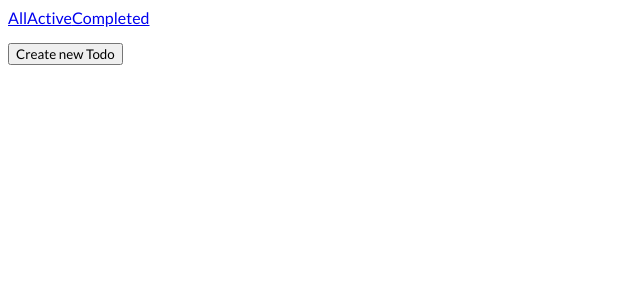
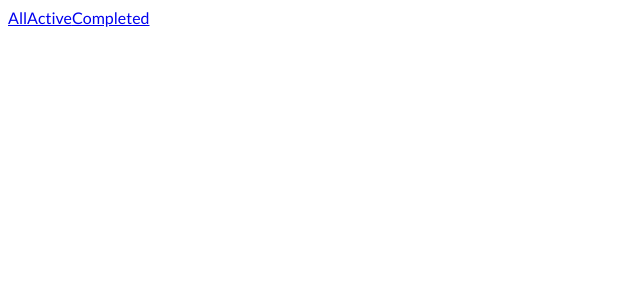
Before and after one commit to Schepp/nca-todo-app, a Vue app: page /#/active in a window 1280 px wide. Shown: the top 300 px of the page, without its empty margins (0-640 px from the left). Built offline with nearby package versions, Linux system fonts and the light colour scheme.

Commit message:
* Finalized structure

```diff
--- a/src/App.vue
+++ b/src/App.vue
@@ -1,18 +1,24 @@
 <template>
-  <div id="app">
-    <div id="nav">
-      <router-link to="/">All</router-link>
-      <router-link to="/active">Active</router-link>
-      <router-link to="/completed">Completed</router-link>
+  <main id="app">
+    <header></header>
+    <div class="contents">
+      <nav id="nav">
+        <router-link to="/">All</router-link>
+        <router-link to="/active">Active</router-link>
+        <router-link to="/completed">Completed</router-link>
+      </nav>
+      <router-view/>
     </div>
-    <router-view/>
-  </div>
+  </main>
 </template>
 
-<style lang="scss">
+<style lang="scss" scoped>
 #app {
+  --light-brand-color: rgba(108, 178, 206, 1);
+  --medium-brand-color: rgba(45, 156, 201, 1);
   --dark-brand-color: rgba(37, 76, 99, 1);
-  --light-brand-color: rgba(108, 178, 206, 1);
+  --light-grey-color: rgba(249, 249, 249, 1);
+  --medium-grey-color: rgba(37, 76, 99, 1);
 
   * {
     font-family: "Lato", sans-serif;
--- a/src/views/Active.vue
+++ b/src/views/Active.vue
@@ -1,20 +1,17 @@
 <template>
   <div>
     <TasksList v-bind:showCompletedStatus="false"/>
-    <FloatingButton/>
   </div>
 </template>
 
 <script>
 // @ is an alias to /src
 import TasksList from "@/components/TasksList.vue";
-import FloatingButton from "@/components/FloatingButton.vue";
 
 export default {
-  name: "home",
+  name: "active",
   components: {
-    TasksList,
-    FloatingButton
+    TasksList
   }
 };
 </script>
--- a/src/views/Completed.vue
+++ b/src/views/Completed.vue
@@ -1,20 +1,17 @@
 <template>
   <div>
     <TasksList v-bind:showCompletedStatus="true"/>
-    <FloatingButton/>
   </div>
 </template>
 
 <script>
 // @ is an alias to /src
 import TasksList from "@/components/TasksList.vue";
-import FloatingButton from "@/components/FloatingButton.vue";
 
 export default {
-  name: "home",
+  name: "completed",
   components: {
-    TasksList,
-    FloatingButton
+    TasksList
   }
 };
 </script>
```
Also changed, not shown: src/components/Header.vue (deleted, +0 -13 lines).
